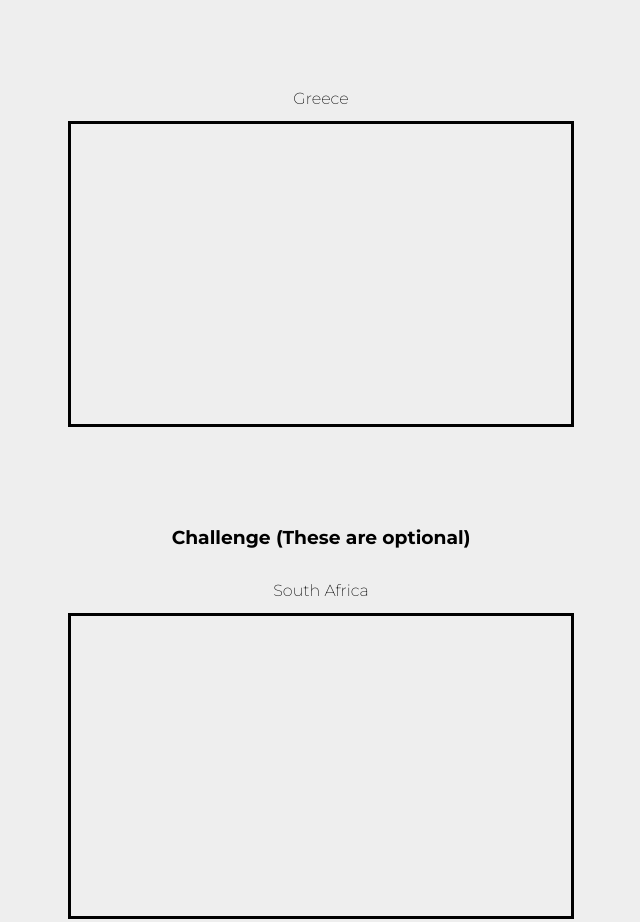
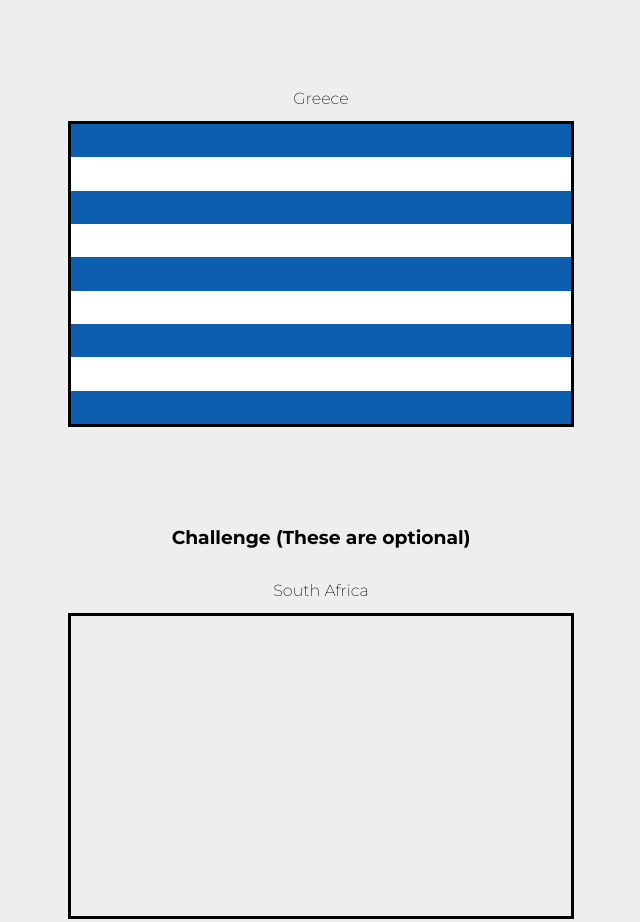
Before and after one commit to audreygregoria/webdev, a plain HTML site: page index.html in a window 1280 px wide. Shown: the part 2240-3162 px from the top of the page, without its empty margins (319-959 px from the left). Drawn offline with Linux system fonts and the light colour scheme.

Commit message:
attempt greece

```diff
--- a/index.html
+++ b/index.html
@@ -55,7 +55,15 @@
 
     <h2>Greece</h2>
     <div class="flag">
-      <div class="flex-blue"></div>
+      <div class="greeceblue strips"></div>
+      <div class="white strips"></div>
+      <div class="greeceblue strips"></div>
+      <div class="white strips"></div>
+      <div class="greeceblue strips"></div>
+      <div class="white strips"></div>
+      <div class="greeceblue strips"></div>
+      <div class="white strips"></div>
+      <div class="greeceblue strips"></div>
       <!-- insert flag here -->
     </div>
 
--- a/styles.css
+++ b/styles.css
@@ -153,12 +153,6 @@
   background-color: #0D5EAF;
 }
 
-.smallbox {
-  width: 6.67%;
+.strips {
   height: 11.1%;
-  position: relative;
 }
-.flex-blue {
-  display: flex;
-  background-color: #0D5EAF;
-}
```
